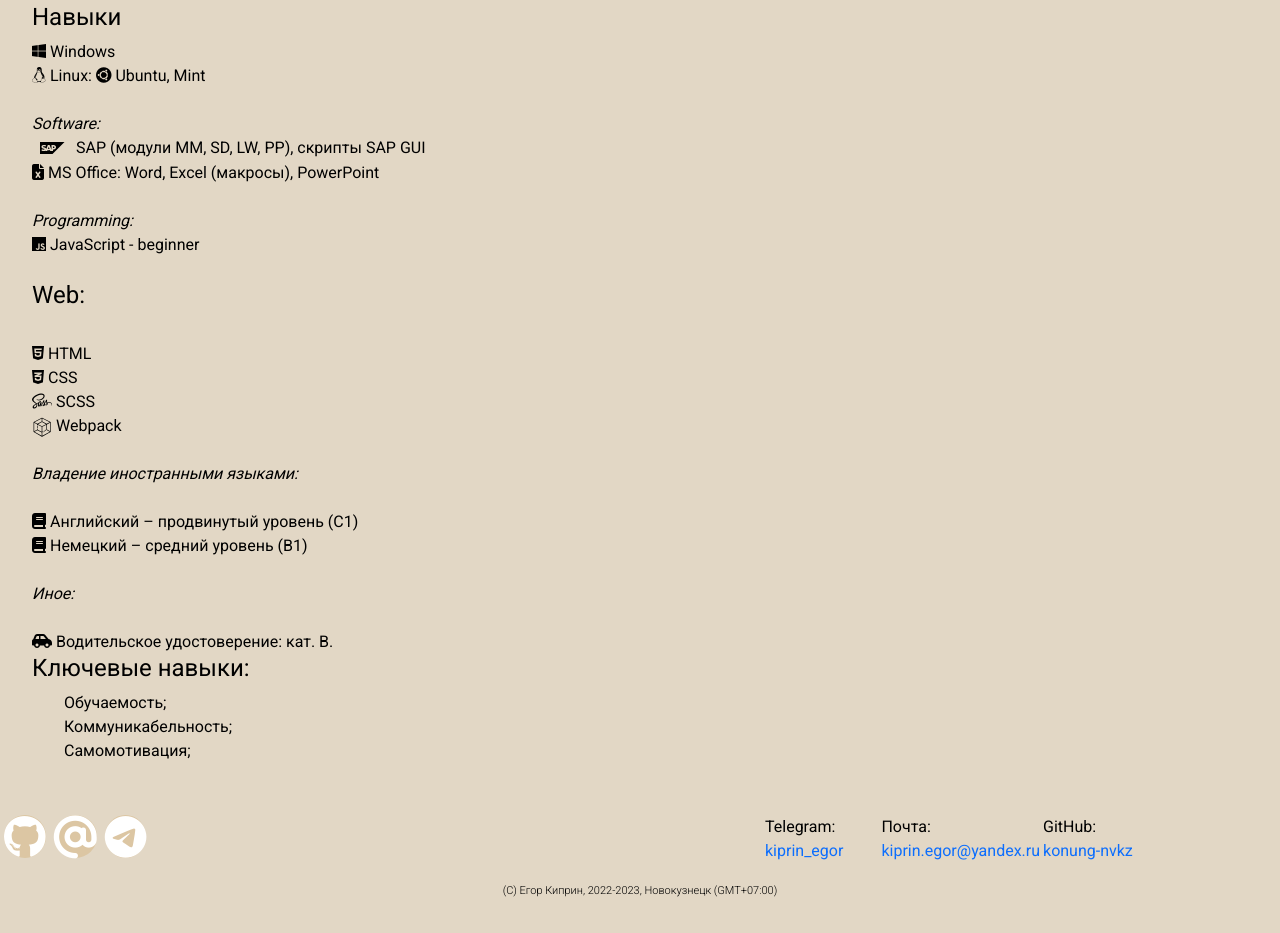
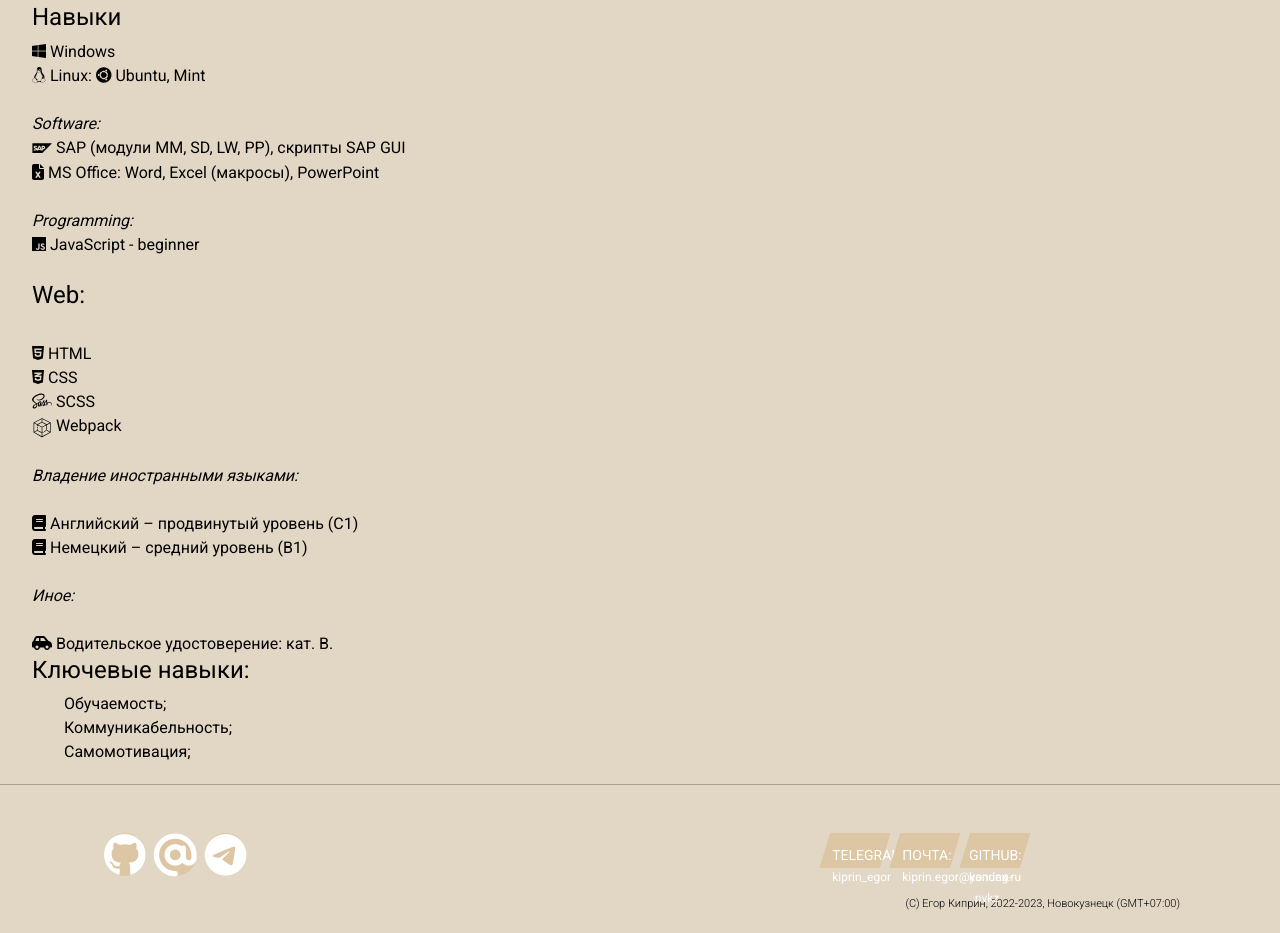
Before and after one commit to konung-nvkz/CV_HTML_CSS, a website built with webpack: page src/template.html in a window 1280 px wide. Shown: the part 2179-3112 px from the top of the page. Built offline with nearby package versions, Linux system fonts and the light colour scheme.

Commit message:
some things have been distinquished

```diff
--- a/package.json
+++ b/package.json
@@ -24,7 +24,6 @@
 		"url": "https://github.com/konung-nvkz/CV_HTML_CSS/issues"
 	},
 	"homepage": "https://github.com/konung-nvkz/CV_HTML_CSS#readme",
-	"dependencies": {},
 	"devDependencies": {
 		"@babel/cli": "^7.19.3",
 		"@babel/core": "^7.20.5",
--- a/src/index.scss
+++ b/src/index.scss
@@ -1,6 +1,7 @@
 @import 'css/normalize';
 @import 'sass/var';
 @import 'sass/style';
+@import 'sass/footer';
 @import 'css/brands.css';
 @import 'css/brands.min.css';
 @import 'css/fontawesome.css';
--- /dev/null
+++ b/src/sass/_footer.scss
@@ -0,0 +1,110 @@
+.footer{
+    hr {
+        background-color: $firstmenuback;
+    }
+    &__social {//стили для блока значков соцсетей
+        width: 299px; //ширина
+        display: flex; // "резиновое" отображение
+        // flex-direction: column;// можем задать выравнивание значков соцсетей в ряд
+        //justify-content: space-between;
+        margin-left: 100px;
+
+    }
+        &__social_item { //стилизуем каждую из иконок
+            display: flex;
+            justify-content: center; //выровняем содержимое
+            align-items: center;
+            margin: 0 4px; // зададим внешние отступы
+            // width: 45px; //зададим ширину
+            // height: 45px; // укажем высоту
+            background-color: $firstmenuback; 	// background-color: #0088cc;
+            border-radius: 100%; //скруглим
+            text-decoration: none; //уберём подчеркивание у ссылок
+                i {
+                    color: $firstmenutext;// текст элементов шрифта;
+                    font-size: 43px;
+                }
+                i:hover {
+                    color: $firstmenuback;
+                    background-color: $firstmenutext;
+                    border-radius: 100%; //скруглим
+
+                }
+    }
+
+    &__links {
+        width: 390px;
+        display: flex;
+        justify-content: flex-end;
+        //justify-content: center;
+       // margin-top: 10px;
+        list-style-type: none;
+        align-items: right;
+        margin-bottom: 0;
+        padding-left: 190px;
+    }
+    &__link {
+        // display: flex;
+        // justify-content: space-between;
+        width: 30%;
+        height: 35px;
+        border: 2px solid $firstmenuback;
+        //color: #6b6b6b;
+        color: $firstmenutext;
+        background-color: $firstmenuback;
+        font-size: 14px;
+        font-weight: 400;
+        text-transform: uppercase;
+        text-align: center;
+        transform: skewX(-25deg);
+        margin: 0 5px;
+        cursor: pointer;
+        padding: 10px;
+        transform: skewX(-17deg);
+        transition: 0.5s all;
+            &:hover {
+                box-shadow: 3px 3px 20px $firstmenuback;
+                border: none;
+
+            }
+
+            div {
+                transform: skewX(17deg);
+            }
+            a {
+                text-decoration: none; //уберём подчеркивание у ссылок
+                text-transform:lowercase;
+                font-size: 12px;
+                color: $firstmenutext;
+            }
+
+            // &_active {
+            //     color: $firstmenutext;
+            //     background-color: $firstmenuback;
+            //     border: none;
+            // }
+        }
+    &__wrapper {
+        display: flex;
+        justify-content: space-between;
+        align-items: flex-start;
+        padding-top: 32px;
+        text-decoration: none; //уберём подчеркивание у ссылок
+    }
+
+    &__wrapper > div {
+        width: 50%; }
+        .footer_wrapper > div:nth-child(2) {
+            display: flex;
+            justify-content: flex-end; }
+
+    &__lastline {
+        display: block;
+        //position: relative;
+        padding: 20px;
+        padding-right: 100px;
+        text-align: right;
+        font-size: 11px;
+        font-weight: 300;
+    }
+}
--- a/src/sass/_style.scss
+++ b/src/sass/_style.scss
@@ -119,22 +119,21 @@ nav {
 }
 .experience {
 	display: block;
-    // margin-top: 400 px;
-    // padding-top: 200px; //вверхний отступ от границы блока
+	margin-top: 50px;
+	}
 
-}
 
 .university {
 	font: weight 400;
 }
-.portrait {
-	width: 50px;
-	height: 30px;
-	background-size: contain;
-	background-position: center;
-	background-repeat: no-repeat;
-	background-image: url('img/photo_main.jpg');
-}
+// .portrait {
+// 	width: 50px;
+// 	height: 30px;
+// 	background-size: contain;
+// 	background-position: center;
+// 	background-repeat: no-repeat;
+// 	background-image: url('img/photo_main.jpg');
+// }
 li {
 	list-style-type: none;
 }
@@ -142,10 +141,7 @@ li {
 	font-weight: 400;
 	margin-left: 25px;
 }
-.experience {
-	display: block;
-	margin-top: 50px;
-}
+
 .education {
 	margin-top: 20px;
 	margin-bottom: 20px;
@@ -162,64 +158,7 @@ li {
 // 	background-color: #1fbad6;
 // 	margin: 0 auto;
 // }
-.footer_social {//стили для блока значков соцсетей
-	width: 299px; //ширина
-	display: flex; // "резиновое" отображение
-	// flex-direction: column;// можем задать выравнивание значков соцсетей в ряд
-	// justify-content: space-between;
-
+.small_icon {
+	height: 25px;
+	width: 20px;
 }
-	.footer_social_item { //стилизуем каждую из иконок
-		display: flex;
-		justify-content: center; //выровняем содержимое
-		align-items: center;
-		margin: 0 4px; // зададим внешние отступы
-		// width: 45px; //зададим ширину
-		// height: 45px; // укажем высоту
-		background-color: $firstmenuback; 	// background-color: #0088cc;
-		border-radius: 100%; //скруглим
-		text-decoration: none; //уберём подчеркивание у ссылок
-			i {
-				color: $firstmenutext;// текст элементов шрифта;
-				font-size: 43px;
-			}
-			i:hover {
-				color: $firstmenuback;
-				background-color: $firstmenutext;
-				border-radius: 100%; //скруглим
-
-			}
-}
-.footer_links {
-	display: flex;
-	justify-content: space-between;
-	width: 390px;
-	margin: 0 auto;
-		a {
-			text-decoration: none; //уберём подчеркивание у ссылок
-		}
-
-
-}
-
-.footer_wrapper {
-    display: flex;
-    justify-content: space-between;
-    align-items: flex-start;
-    padding-top: 32px;
-	text-decoration: none; //уберём подчеркивание у ссылок
-}
-
-.footer_wrapper > div {
-    width: 50%; }
-    .footer_wrapper > div:nth-child(2) {
-        display: flex;
-        justify-content: flex-end; }
-.lastline {
-	display: block;
-	position: relative;
-	padding: 20px;
-	text-align: center;
-	font-size: 11px;
-	font-weight: 300;
-}
--- a/src/template.html
+++ b/src/template.html
@@ -169,7 +169,7 @@
                                 <i class="fa-brands fa-windows"></i> Windows<br>
                                 <i class="fa-brands fa-linux"></i> Linux:  <i class="fa-brands fa-ubuntu"></i> Ubuntu, Mint<br><br>
                                 <em>Software:</em> <br>
-                                <img src="./img/icons/sap.svg" width="40" height="25" alt="SAP"> SAP (модули MM, SD, LW, PP), скрипты SAP GUI
+                                <img src="./img/icons/sap.svg" class="small_icon" alt="SAP"> SAP (модули MM, SD, LW, PP), скрипты SAP GUI
                                 <br>
                                 <i class="fa-solid fa-file-excel"></i> MS Office: Word, Excel (макросы), PowerPoint<br><br>
                                 <em>Programming:</em> <br>
@@ -178,7 +178,7 @@
                                 <i class="fa-brands fa-html5"></i> HTML <br>
                                 <i class="fa-brands fa-css3-alt"></i> CSS<br>
                                 <i class="fa-brands fa-sass"></i> SCSS<br>
-                                <img src="./img/icons/webpack.svg" width="20" height="20" alt="Webpack"> Webpack<br> <br>
+                                <img src="./img/icons/webpack.svg" class="small_icon" alt="Webpack"> Webpack<br> <br>
                                 <em>Владение иностранными языками:</em><br><br>
                                 <i class="fa-solid fa-book"></i>  Английский – продвинутый уровень (С1)<br>
                                 <i class="fa-solid fa-book"></i>  Немецкий – средний уровень (B1)<br><br>
@@ -199,38 +199,37 @@
             </div>
         </div>
         <!-- <a name="contacts"></a> -->
-        <footer>
+        <section class="footer">
             <a name="footer"></a>
-                <div class="footer_wrapper">
+            <hr>
+                <div class="footer__wrapper">
                 <!-- Если не оборачивать каждый блок в обертку <div> - получится криво
                 В частности, на разных устройствах будет либо наплыать друг на друга, либо разъезжаться -->
                     <div>
-                        <div class="footer_social">
-                            <a href="https://github.com/konung-nvkz" alt="GitHub" class="footer_social_item">
+                        <div class="footer__social">
+                            <a href="https://github.com/konung-nvkz" alt="GitHub" class="footer__social_item">
                                 <i class="fa-brands fa-github"></i>
                             </a>
-                            <a href="mailto:kiprin.egor@yandex.ru" alt="Написать" class="footer_social_item">
+                            <a href="mailto:kiprin.egor@yandex.ru" alt="Написать" class="footer__social_item">
                                 <!-- <i class="fa-solid fa-envelope"></i> -->
                                 <i class="fa-sharp fa-solid fa-at"></i>
                                 <!-- <i class="fa-solid fa-envelopes-bulk"></i> -->
                             </a>
-                            <a href="https://t.me/kiprin_egor" alt="Telegram" class="footer_social_item">
+                            <a href="https://t.me/kiprin_egor" alt="Telegram" class="footer__social_item">
 
                                 <i class="fa-brands fa-telegram"></i>
                             </a>
                         </div>
                     </div>
                     <div>
-                        <div class="footer_links">
-                            <div>Telegram: <a href="https://t.me/kiprin_egor">kiprin_egor</a> </div>
-                            <div>Почта: <a href="mailto:kiprin.egor@yandex.ru">kiprin.egor@yandex.ru</a></div>
-                            <div>GitHub: <a href="https://github.com/konung-nvkz"> konung-nvkz</a></div>
+                        <div class="footer__links">
+                            <div class="footer__link"><div>Telegram: <a href="https://t.me/kiprin_egor">kiprin_egor</a></div> </div>
+                            <div class="footer__link"><div>Почта: <a href="mailto:kiprin.egor@yandex.ru">kiprin.egor@yandex.ru</a></div></div>
+                            <div class="footer__link"><div>GitHub: <a href="https://github.com/konung-nvkz"> konung-nvkz</a></div></div>
                         </div>
                     </div>
                 </div>
-                <div class="lastline">(C) Егор Киприн, 2022-2023, Новокузнецк (GMT+07:00)</div>
-        </footer>
-
-
+                <div class="footer__lastline">(C) Егор Киприн, 2022-2023, Новокузнецк (GMT+07:00)</div>
+            </section>
     </body>
 </html>
```
Also changed, not shown: dist/index.html, dist/main.bundle.js, src/index.js (line endings or trailing spaces), 2 other files.
